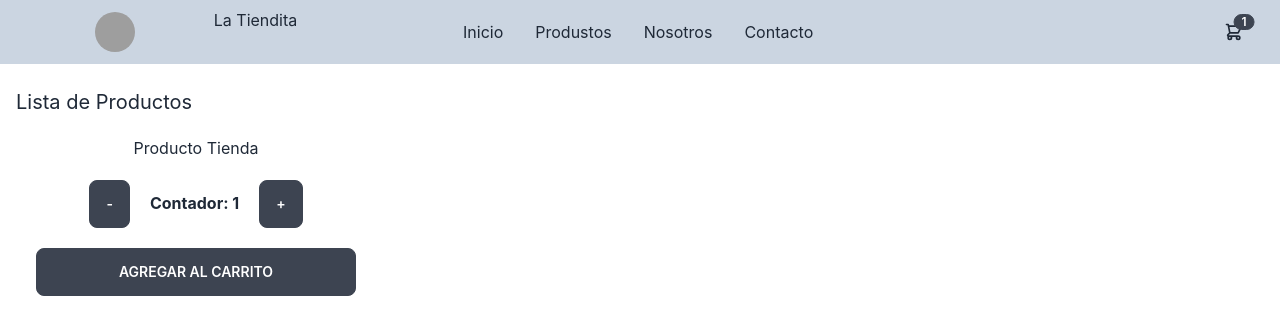
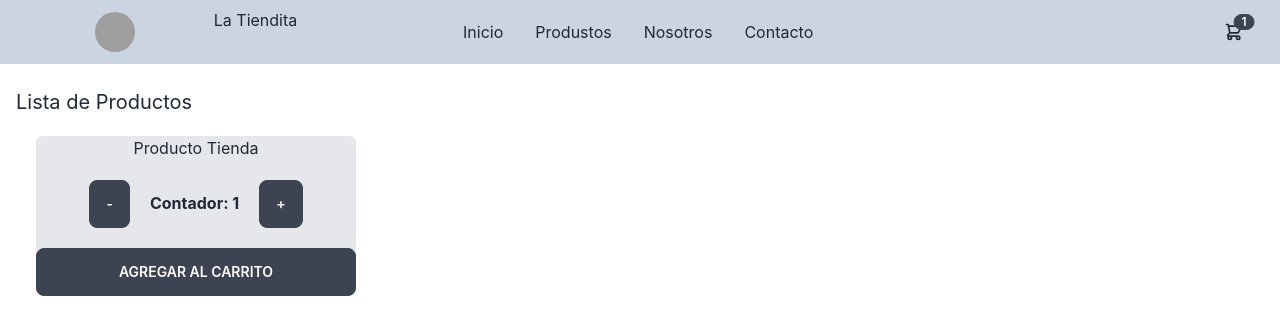
Before and after one commit to brufeliromero/tienda_brufeli, a React (Create React App) app: page / in a window 1280 px wide. Shown: the top 334 px of the page. Built offline with nearby package versions, Linux system fonts and the light colour scheme; grey boxes are pictures that could not be loaded.

Commit message:
Reto clase No. 3 - 1

```diff
--- a/package.json
+++ b/package.json
@@ -9,6 +9,7 @@
     "daisyui": "^2.24.0",
     "react": "^18.2.0",
     "react-dom": "^18.2.0",
+    "react-router-dom": "^6.3.0",
     "react-scripts": "5.0.1",
     "web-vitals": "^2.1.4"
   },
--- a/src/components/ItemCount.jsx
+++ b/src/components/ItemCount.jsx
@@ -23,7 +23,7 @@ const ItemCount = ( { stock, initial,  onAdd } ) => {
   }
 
   return (
-    <div className='m-5 w-80'>
+    <div className='m-5 w-80 bg-gray-200 rounded-md'>
         <h3 className='text-center'>Producto Tienda</h3>
         <div className='text-center'>
           <button onClick={restarProducto} className='btn m-5'>-</button>
```
Also changed, not shown: 1 other file (tests, documents, lock files or other folders).
